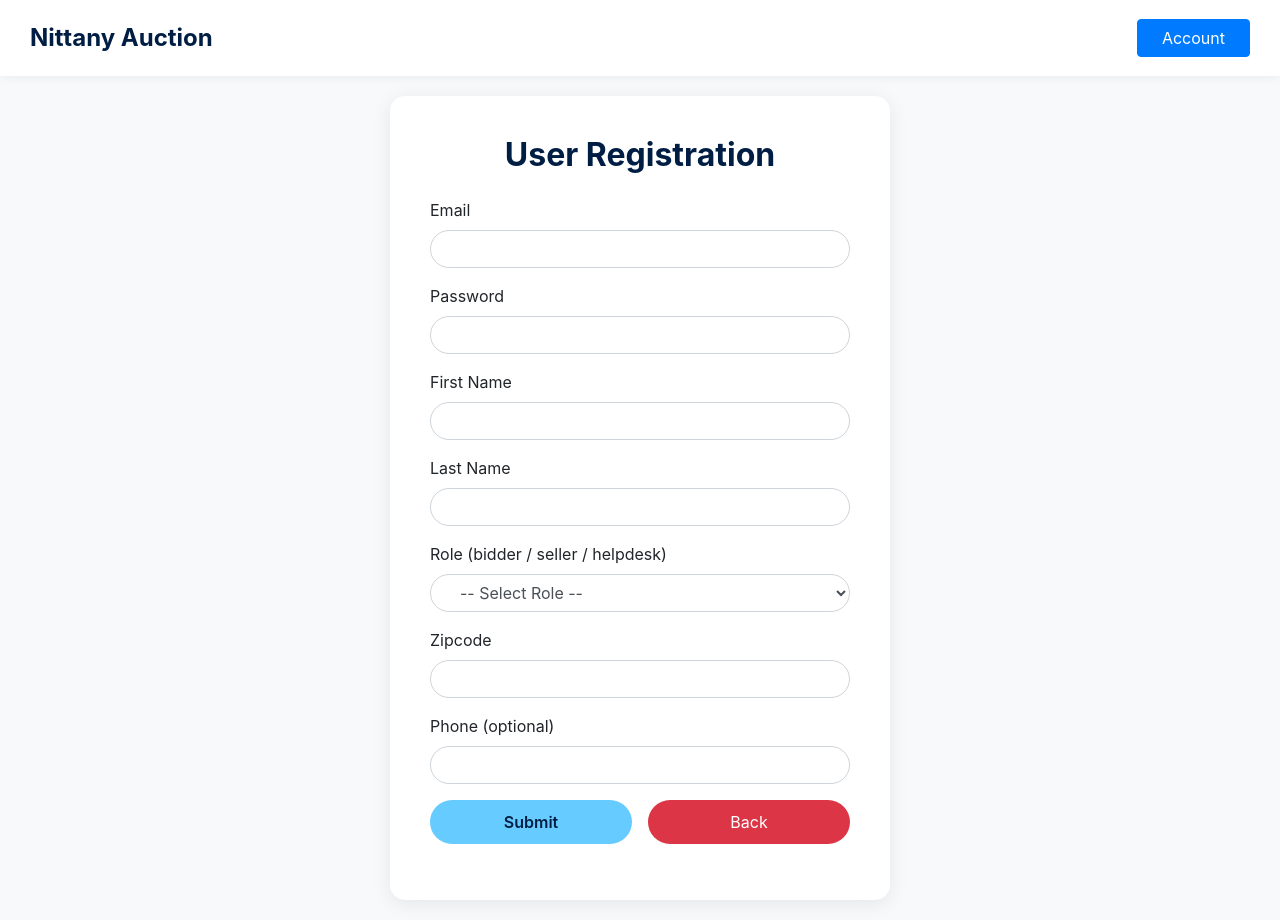
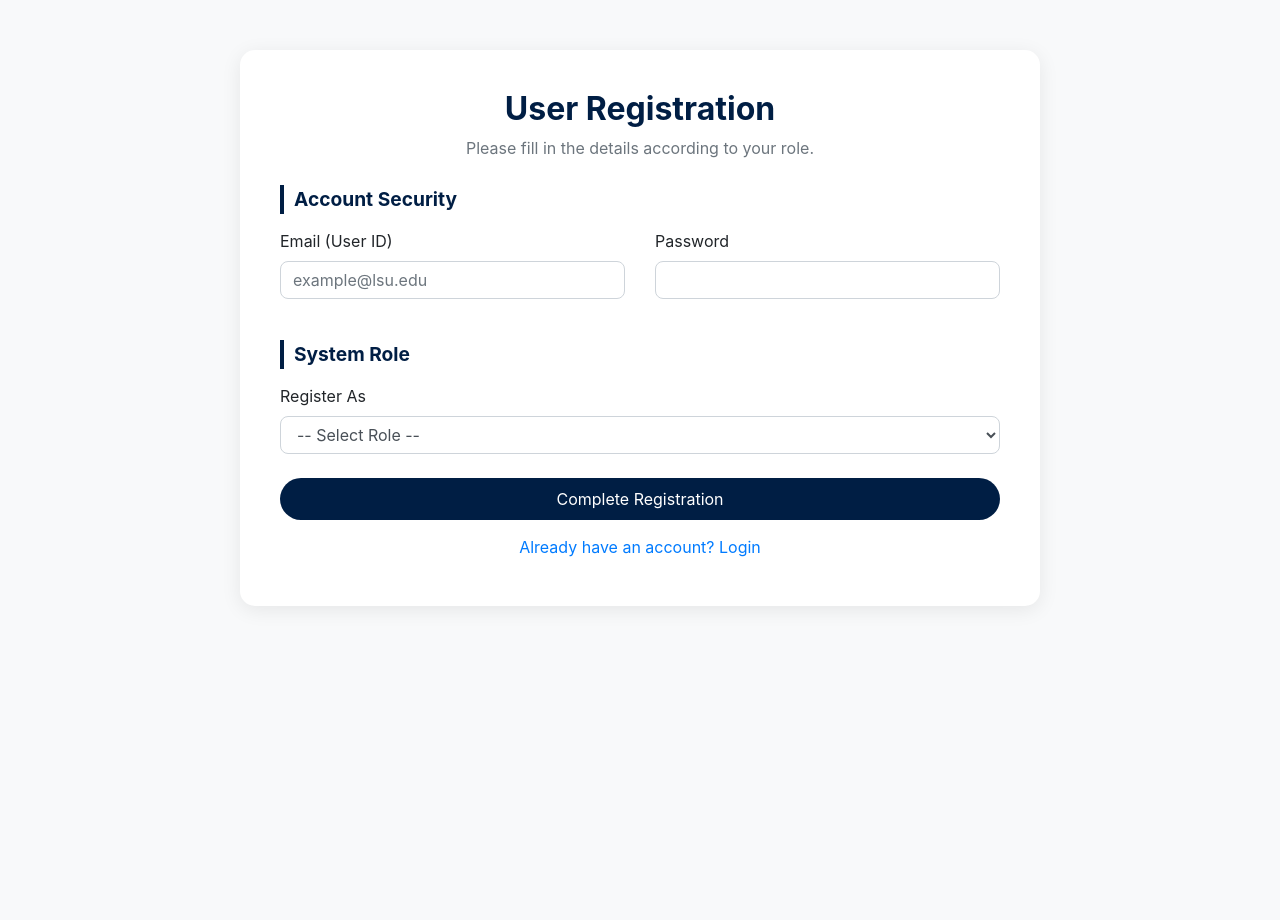
Before and after one commit to JumpingPigeon/Group-Project, a Flask app: page /register in a window 1280 px wide. After the commit the page ends 557 px from the top, so only its background shows below. Run offline with Flask 3, Linux system fonts and the light colour scheme; some libraries are stand-ins or nearby versions.

Commit message:
Complete Front End for INdex, Login, and Register

```diff
--- a/templates/register.html
+++ b/templates/register.html
@@ -4,145 +4,157 @@
     <meta charset="utf-8">
     <meta name="viewport" content="width=device-width, initial-scale=1">
     <title>Nittany Auction: Register</title>
-    <link rel="stylesheet" href="https://stackpath.bootstrapcdn.com/bootstrap/4.4.1/css/bootstrap.min.css" integrity="sha384-Vkoo8x4CGsO3+Hhxv8T/Q5PaXtkKtu6ug5TOeNV6gBiFeWPGFN9MuhOf23Q9Ifjh" crossorigin="anonymous">
+    <link rel="stylesheet" href="https://stackpath.bootstrapcdn.com/bootstrap/4.4.1/css/bootstrap.min.css">
     <style>
-        body {
-            background-color: #f8f9fa;
-            height: 100vh;
-            display: flex;
-            flex-direction: column;
-        }
-        .navbar {
-            background-color: #fff;
-            box-shadow: 0 2px 10px rgba(0,0,0,0.05);
-            padding: 15px 30px;
-        }
-        .navbar-brand {
-            font-weight: 700;
-            color: #001e44 !important;
-            font-size: 1.5rem;
-        }
-        .register-container {
-            flex-grow: 1;
-            display: flex;
-            align-items: center;
-            justify-content: center;
-            padding: 20px;
-        }
-        .register-box {
-            width: 100%;
-            max-width: 500px;
-            padding: 40px;
-            background: #fff;
-            border-radius: 15px;
-            box-shadow: 0 4px 20px rgba(0,0,0,0.08);
-        }
-        .form-control {
-            border-radius: 30px;
-            padding-left: 25px;
-        }
-        .btn-action {
-            border-radius: 30px;
-            padding: 10px 0;
-            border: none;
-            flex: 1;
-            text-align: center;
-        }
-        .btn-light-blue {
-            background-color: #66ccff !important;
-            color: #001e44 !important;
-            font-weight: 600;
-        }
-        .btn-light-blue:hover {
-            background-color: #66ccff !important;
-        }
-        .btn-red {
-            background-color: #dc3545 !important;
-            color: white !important;
-        }
-        .btn-red:hover {
-            background-color: #c82333 !important;
-        }
-        h2 {
-            color: #001e44;
-            font-weight: 700;
-            margin-bottom: 1.5rem;
-        }
-        .alert {
-            border-radius: 15px;
-            border: none;
-            margin-bottom: 1.5rem;
-        }
+        body { background-color: #f8f9fa; }
+        .register-box { width: 100%; max-width: 800px; margin: 50px auto; padding: 40px; background: #fff; border-radius: 15px; box-shadow: 0 4px 20px rgba(0,0,0,0.08); }
+        .section-title { color: #001e44; border-left: 4px solid #001e44; padding-left: 10px; margin: 25px 0 15px 0; font-size: 1.2rem; font-weight: bold; }
+        .form-control { border-radius: 8px; }
+        .btn-register { border-radius: 30px; background-color: #001e44; color: white; }
+        .helpdesk-warning { display: none; margin-top: 10px; }
     </style>
 </head>
 <body>
 
-<nav class="navbar navbar-light">
-    <a class="navbar-brand" href="/">Nittany Auction</a>
-    <div class="ml-auto">
-        <a class="btn btn-primary px-4" href="{{ url_for('account_redirect') }}">Account</a>
-    </div>
-</nav>
+<div class="container">
+    <div class="register-box">
+        <h2 class="text-center" style="color: #001e44; font-weight: 700;">User Registration</h2>
+        <p class="text-center text-muted">Please fill in the details according to your role.</p>
 
-<div class="register-container">
-    <div class="register-box">
-        <h2 class="text-center">User Registration</h2>
-
-        {% with messages = get_flashed_messages(with_categories=true) %}
-            {% if messages %}
-                {% for cat, msg in messages %}
-                    <div class="alert alert-{{cat}}">{{msg}}</div>
-                {% endfor %}
-            {% endif %}
-        {% endwith %}
-
-        <form method="POST">
-            <div class="form-group">
-                <label>Email</label>
-                <input type="email" name="email" class="form-control" required>
-            </div>
-            <div class="form-group">
-                <label>Password</label>
-                <input type="password" name="password" class="form-control" required>
-            </div>
-            <div class="form-group">
-                <label>First Name</label>
-                <input type="text" name="first_name" class="form-control" required>
-            </div>
-            <div class="form-group">
-                <label>Last Name</label>
-                <input type="text" name="last_name" class="form-control" required>
-            </div>
-            <div class="form-group">
-                <label>Role (bidder / seller / helpdesk)</label>
-                <select name="user_type" class="form-control" required>
-                    <option value="">-- Select Role --</option>
-                    <option value="bidder">Bidder</option>
-                    <option value="seller">Seller</option>
-                    <option value="helpdesk">Helpdesk</option>
-                </select>
-            </div>
-            <div class="form-group">
-                <label>Zipcode</label>
-                <input type="text" name="zipcode" class="form-control" required>
-            </div>
-            <div class="form-group">
-                <label>Phone (optional)</label>
-                <input type="text" name="phone" class="form-control">
+        <form method="POST" id="registerForm">
+            <div class="section-title">Account Security</div>
+            <div class="row">
+                <div class="col-md-6 form-group">
+                    <label>Email (User ID)</label>
+                    <input type="email" name="email" class="form-control" placeholder="example@lsu.edu" required>
+                </div>
+                <div class="col-md-6 form-group">
+                    <label>Password</label>
+                    <input type="password" name="password" class="form-control" required>
+                </div>
             </div>
 
+            <div class="section-title">System Role</div>
             <div class="form-group">
-                <div class="d-flex justify-content-between">
-                    <button type="submit" class="btn btn-light-blue btn-action mr-2">Submit</button>
+                <label>Register As</label>
+                <select name="user_type" id="roleSelect" class="form-control" required>
+                    <option value="">-- Select Role --</option>
+                    <option value="bidder">Bidder (Student Only)</option>
+                    <option value="seller">Seller (Student or Local Vendor)</option>
+                    <option value="helpdesk">Helpdesk (Internal Staff Only)</option>
+                </select>
+                <div id="helpdeskWarning" class="alert alert-danger helpdesk-warning">
+                    Notice: HelpDesk accounts cannot be created externally. Please contact the administrator.
+                </div>
+            </div>
 
-                    <a href="{{ url_for('login') }}" class="btn btn-red btn-action ml-2">Back</a>
+            <div id="sellerTypeSection" style="display:none;" class="form-group">
+                <label>Seller Type</label>
+                <div class="custom-control custom-radio">
+                    <input type="radio" id="typeStudent" name="seller_sub_type" value="student" class="custom-control-input">
+                    <label class="custom-control-label" for="typeStudent">LSU Student (Requires Bidder Info)</label>
                 </div>
+                <div class="custom-control custom-radio">
+                    <input type="radio" id="typeVendor" name="seller_sub_type" value="vendor" class="custom-control-input">
+                    <label class="custom-control-label" for="typeVendor">Local Business Vendor</label>
+                </div>
+            </div>
+
+            <div id="personalInfo" style="display:none;">
+                <div class="section-title">Personal Information</div>
+                <div class="row">
+                    <div class="col-md-4 form-group"><label>First Name</label><input type="text" name="firstname" class="form-control"></div>
+                    <div class="col-md-4 form-group"><label>Last Name</label><input type="text" name="lastname" class="form-control"></div>
+                    <div class="col-md-4 form-group"><label>Age</label><input type="number" name="age" class="form-control"></div>
+                </div>
+                <div class="form-group"><label>Major</label><input type="text" name="major" class="form-control" placeholder="e.g. Computer Science"></div>
+            </div>
+
+            <div id="vendorInfo" style="display:none;">
+                <div class="section-title">Business Information</div>
+                <div class="form-group"><label>Business Name</label><input type="text" name="business_name" class="form-control"></div>
+                <div class="form-group"><label>Customer Service Phone</label><input type="text" name="business_phone" class="form-control"></div>
+            </div>
+
+            <div id="addressSection" style="display:none;">
+                <div class="section-title">Address Details</div>
+                <div class="row">
+                    <div class="col-md-3 form-group"><label>Street Num</label><input type="text" name="street_num" class="form-control"></div>
+                    <div class="col-md-6 form-group"><label>Street Name</label><input type="text" name="street_name" class="form-control"></div>
+                    <div class="col-md-3 form-group"><label>Zipcode</label><input type="text" name="zipcode" class="form-control"></div>
+                </div>
+            </div>
+
+            <div id="bankInfo" style="display:none;">
+                <div class="section-title">Bank Information (For Payouts)</div>
+                <div class="row">
+                    <div class="col-md-6 form-group"><label>Routing Number</label><input type="text" name="bank_routing" class="form-control"></div>
+                    <div class="col-md-6 form-group"><label>Account Number</label><input type="text" name="bank_account" class="form-control"></div>
+                </div>
+            </div>
+
+            <div id="cardInfo" style="display:none;">
+                <div class="section-title">Payment Method (Credit Card)</div>
+                <div class="form-group"><label>Card Number</label><input type="text" name="card_num" class="form-control"></div>
+                <div class="row">
+                    <div class="col-md-4 form-group"><label>Card Type</label><select name="card_type" class="form-control"><option>Visa</option><option>MasterCard</option><option>Amex</option></select></div>
+                    <div class="col-md-3 form-group"><label>Exp Month</label><input type="number" name="exp_m" class="form-control" placeholder="MM"></div>
+                    <div class="col-md-3 form-group"><label>Exp Year</label><input type="number" name="exp_y" class="form-control" placeholder="YYYY"></div>
+                    <div class="col-md-2 form-group"><label>CVV</label><input type="text" name="cvv" class="form-control"></div>
+                </div>
+            </div>
+
+            <div class="mt-4">
+                <button type="submit" id="submitBtn" class="btn btn-register btn-block py-2">Complete Registration</button>
+                <a href="/login" class="btn btn-link btn-block">Already have an account? Login</a>
             </div>
         </form>
     </div>
 </div>
 
-<script src="https://code.jquery.com/jquery-3.4.1.slim.min.js"></script>
-<script src="https://stackpath.bootstrapcdn.com/bootstrap/4.4.1/js/bootstrap.min.js"></script>
+<script>
+    const roleSelect = document.getElementById('roleSelect');
+    const sellerTypeRadios = document.getElementsByName('seller_sub_type');
+    const submitBtn = document.getElementById('submitBtn');
+
+    function updateForm() {
+        const role = roleSelect.value;
+        let sellerType = "";
+        for (const rb of sellerTypeRadios) { if (rb.checked) sellerType = rb.value; }
+
+        // Reset all sections
+        document.getElementById('helpdeskWarning').style.display = 'none';
+        document.getElementById('sellerTypeSection').style.display = 'none';
+        document.getElementById('personalInfo').style.display = 'none';
+        document.getElementById('vendorInfo').style.display = 'none';
+        document.getElementById('bankInfo').style.display = 'none';
+        document.getElementById('cardInfo').style.display = 'none';
+        document.getElementById('addressSection').style.display = 'none';
+        submitBtn.disabled = false;
+
+        if (role === 'helpdesk') {
+            document.getElementById('helpdeskWarning').style.display = 'block';
+            submitBtn.disabled = true;
+        } else if (role === 'bidder') {
+            document.getElementById('personalInfo').style.display = 'block';
+            document.getElementById('addressSection').style.display = 'block';
+            document.getElementById('cardInfo').style.display = 'block';
+        } else if (role === 'seller') {
+            document.getElementById('sellerTypeSection').style.display = 'block';
+            document.getElementById('addressSection').style.display = 'block';
+            document.getElementById('bankInfo').style.display = 'block';
+
+            if (sellerType === 'student') {
+                document.getElementById('personalInfo').style.display = 'block';
+                document.getElementById('cardInfo').style.display = 'block';
+            } else if (sellerType === 'vendor') {
+                document.getElementById('vendorInfo').style.display = 'block';
+            }
+        }
+    }
+
+    roleSelect.addEventListener('change', updateForm);
+    sellerTypeRadios.forEach(r => r.addEventListener('change', updateForm));
+</script>
 </body>
 </html>
```
Also changed, not shown: templates/index.html (+26 -4 lines), templates/login.html (+43 -15 lines).
